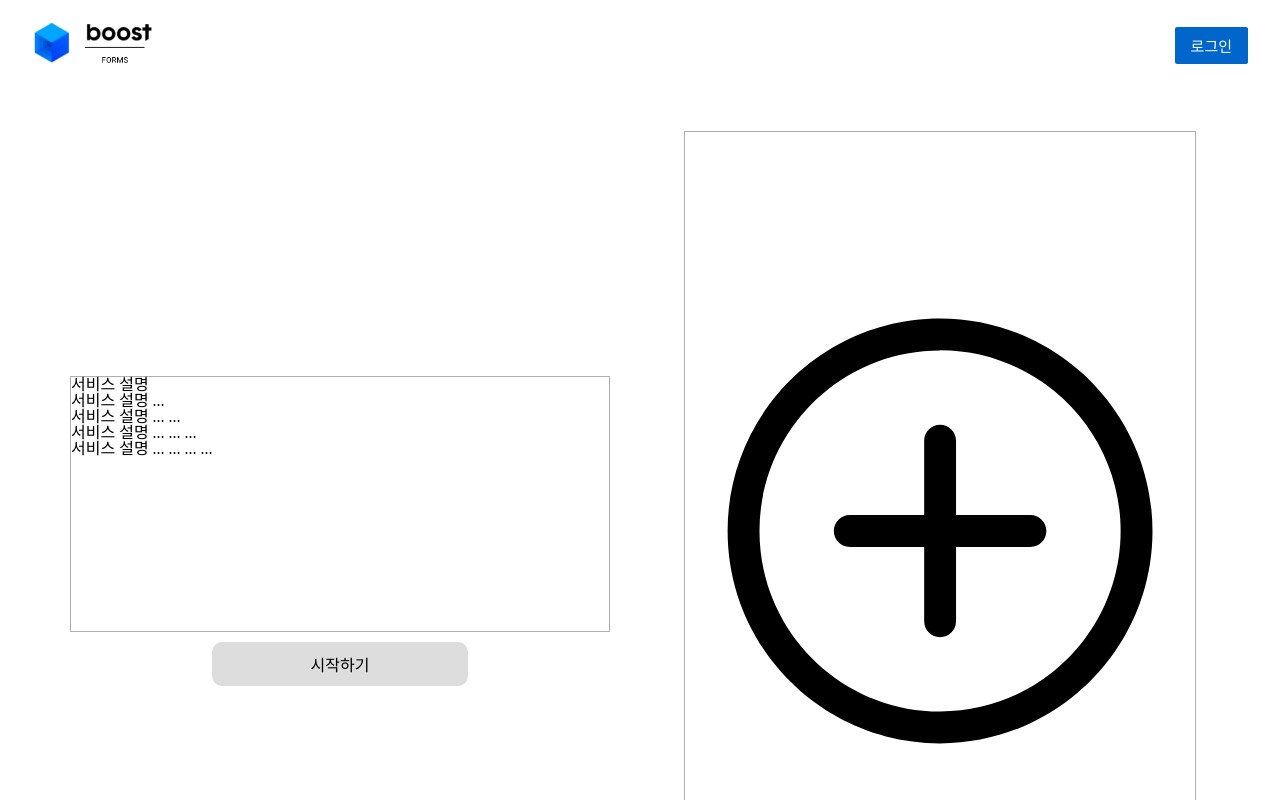
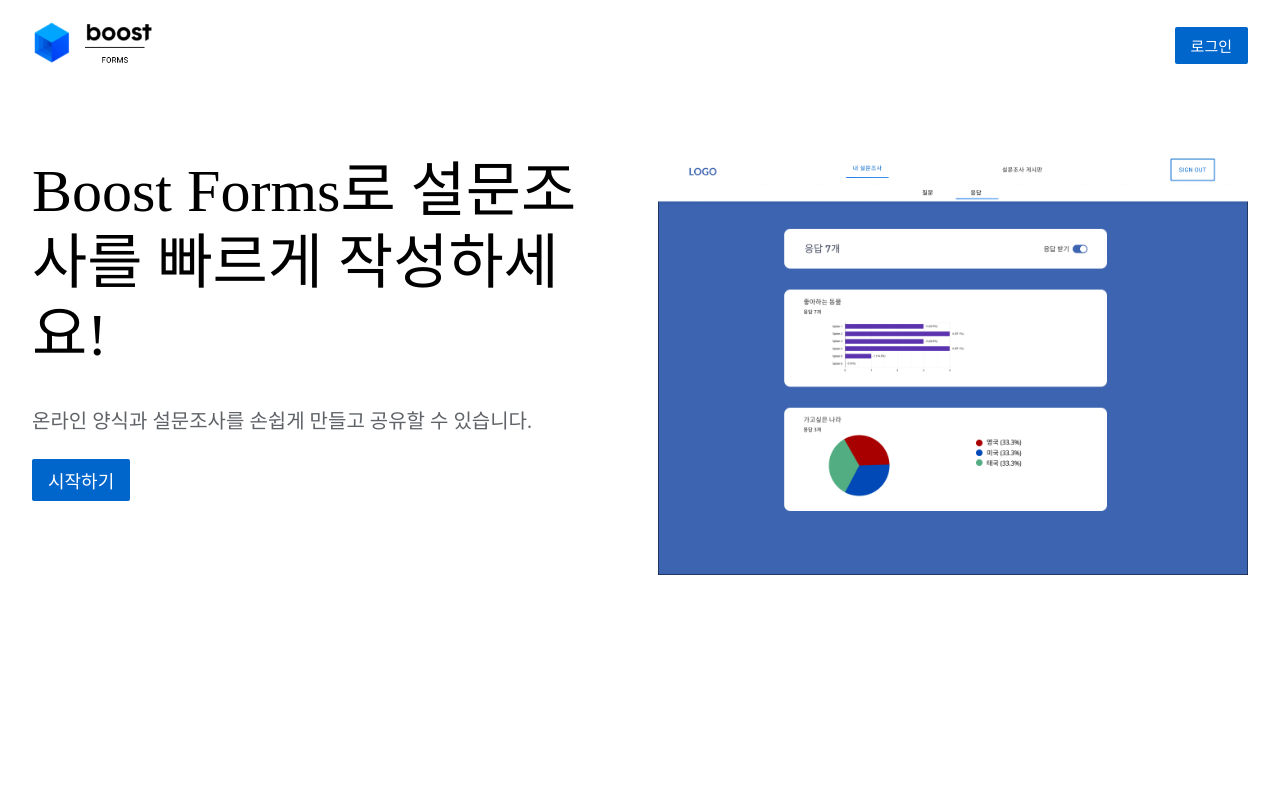
Before and after one commit to boostcampwm-2022/web28-Boostform, a React (Create React App) app in the folder client/: page / in a window 1280 px wide. Shown: the top 800 px of the page. Built offline with nearby package versions, Linux system fonts and the light colour scheme; no server answers.

Commit message:
design: 메인페이지 css 수정

```diff
--- a/client/src/components/Header/Header.component.tsx
+++ b/client/src/components/Header/Header.component.tsx
@@ -2,7 +2,7 @@
 import { AuthContext } from "contexts/authProvider";
 import { useNavigate, Link } from "react-router-dom";
 import authApi from "api/authApi";
-import Logo from "assets/Logo/Logo.png";
+import Logo from "assets/Images/Logo.png";
 import { HeaderContainer, LoginButton, LogoutButton } from "./Header.style";
 
 function Header() {
--- a/client/src/pages/Login/Login.component.tsx
+++ b/client/src/pages/Login/Login.component.tsx
@@ -1,6 +1,6 @@
 import React from "react";
 import { useNavigate } from "react-router-dom";
-import Logo from "assets/Logo/Logo.png";
+import Logo from "assets/Images/Logo.png";
 import Icon from "components/Icon/Icon.component";
 import { Container, LoginContainer, OAuthButton, HomeButton, ButtonText } from "./Login.style";
 
--- a/client/src/pages/Main/Main.component.tsx
+++ b/client/src/pages/Main/Main.component.tsx
@@ -1,54 +1,63 @@
-import React, { useEffect, useState, useContext } from "react";
+import React, { useContext } from "react";
 import { useNavigate } from "react-router-dom";
 import styled from "styled-components";
 import Header from "components/Header/Header.component";
 import { AuthContext } from "contexts/authProvider";
-
-import logo from "../../assets/Icon/plus.svg";
+import Example from "assets/Images/Example.png";
 
 const Container = styled.section`
-  padding: 20px;
+  display: flex;
+  justify-content: space-between;
+  margin: 0 32px;
+  margin-top: 64px;
   min-width: 1024px;
 `;
 
-const BodyContainer = styled.div`
-  display: flex;
-  padding: 20px;
-  min-width: 1024px;
+const TextContainer = styled.div`
+  width: 50%;
+  margin-left: auto;
 `;
 
-const ContentsContainer = styled.div`
-  display: flex;
-  flex-direction: column;
-  align-items: center;
-  justify-content: center;
-
-  width: 50%;
+const H1 = styled.h1`
+  font-size: 60px;
+  margin-right: auto;
+  user-select: none;
+  max-width: 600px;
+  line-height: 72px;
 `;
 
-const ServiceContents = styled.div`
-  min-height: 256px;
-  width: 90%;
-  border: 1px solid #afafaf;
+const Text = styled.p`
+  margin-top: 36px;
+  font-size: 20px;
+  color: #5f6368;
+  line-height: 28px;
+  user-select: none;
 `;
 
-const StartButton = styled.button`
-  width: 256px;
-
-  background-color: #ddd;
-  border: none;
-  color: black;
-  margin-top: 10px;
-  padding: 10px;
-  font-size: 16px;
-  border-radius: 10px;
+const ImageContainer = styled.div`
+  width: 50%;
+  margin-left: 36px;
+  user-select: none;
 `;
 
-const ServiceImage = styled.img`
-  width: 512px;
-  height: 800px;
+const Button = styled.button`
+  background-color: #0066cc;
+  font-weight: 400;
+  color: #ffffff;
+  font-size: 15px;
+  padding: 8px 16px;
+  border: none;
+  font-size: 18px;
+  border-radius: 2px;
+  margin-top: 24px;
+  cursor: pointer;
+  user-select: none;
+`;
 
-  border: 1px solid #afafaf;
+const Image = styled.img`
+  width: 100%;
+  min-width: 400px;
+  max-width: 600px;
 `;
 
 function Main() {
@@ -64,22 +73,16 @@
     <>
       <Header />
       <Container>
-        <BodyContainer>
-          <ContentsContainer>
-            <ServiceContents>
-              서비스 설명 <br />
-              서비스 설명 ... <br />
-              서비스 설명 ... ... <br />
-              서비스 설명 ... ... ... <br />
-              서비스 설명 ... ... ... ... <br />
-            </ServiceContents>
-            <StartButton onClick={handleClick}>시작하기</StartButton>
-          </ContentsContainer>
-
-          <ContentsContainer>
-            <ServiceImage src={logo} />
-          </ContentsContainer>
-        </BodyContainer>
+        <TextContainer>
+          <H1>Boost Forms로 설문조사를 빠르게 작성하세요!</H1>
+          <Text>온라인 양식과 설문조사를 손쉽게 만들고 공유할 수 있습니다.</Text>
+          <Button type="button" onClick={handleClick}>
+            시작하기
+          </Button>
+        </TextContainer>
+        <ImageContainer>
+          <Image src={Example} alt="example" draggable={false} />
+        </ImageContainer>
       </Container>
     </>
   );
```
Also changed, not shown: client/src/assets/Images/Example.png (added), client/src/assets/Images/Logo.png (renamed from client/src/assets/Logo/Logo.png).
